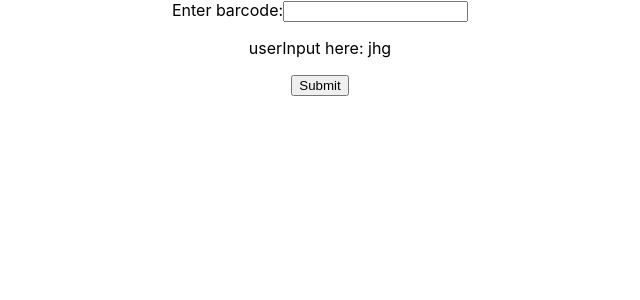
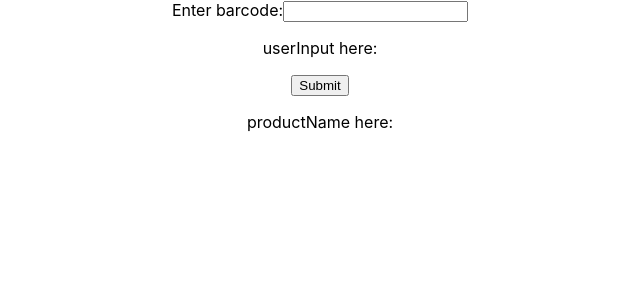
Before and after one commit to madetech/green-foods, a React (Create React App) app in the folder green-foods/: page / in a window 1280 px wide. Shown: the top 300 px of the page, without its empty margins (320-960 px from the left). Built offline with nearby package versions, Linux system fonts and the light colour scheme; no server answers.

Commit message:
add get request

```diff
--- a/green-foods/src/App.js
+++ b/green-foods/src/App.js
@@ -1,10 +1,14 @@
 import logo from './logo.svg';
 import './App.css';
-import {useState} from 'react';
+import {useState, useEffect} from 'react';
+import axios from 'axios';
 
 function App() {
 
-  const [userInput, setUserInput] = useState("jhg");
+  const [userInput, setUserInput] = useState(" ");
+  const [productName, setProductName] = useState(" ");
+
+
   console.log(userInput)
   // const getUserInput = (event) => {
   //   console.log("this is the event =>", event)
@@ -13,6 +17,15 @@ function App() {
     // console.log(userInput)
   // }
 
+useEffect(() => {
+  axios('https://world.openfoodfacts.org/api/v0/product/80135463.json')
+  .then(response => {
+    setProductName(response.data.product.abbreviated_product_name)
+  })
+  .catch(error => {
+    console.log(error)
+  })
+}, [])
 
   return (
     <div className="App">
@@ -33,6 +46,9 @@ function App() {
       <button>
         Submit
       </button>
+      <p>
+        productName here: {productName}
+      </p>
     </div>
   );
 }
--- /dev/null
+++ b/package.json
@@ -0,0 +1,5 @@
+{
+  "dependencies": {
+    "axios": "^1.2.0"
+  }
+}
```
Also changed, not shown: 1 other file (tests, documents, lock files or other folders).
